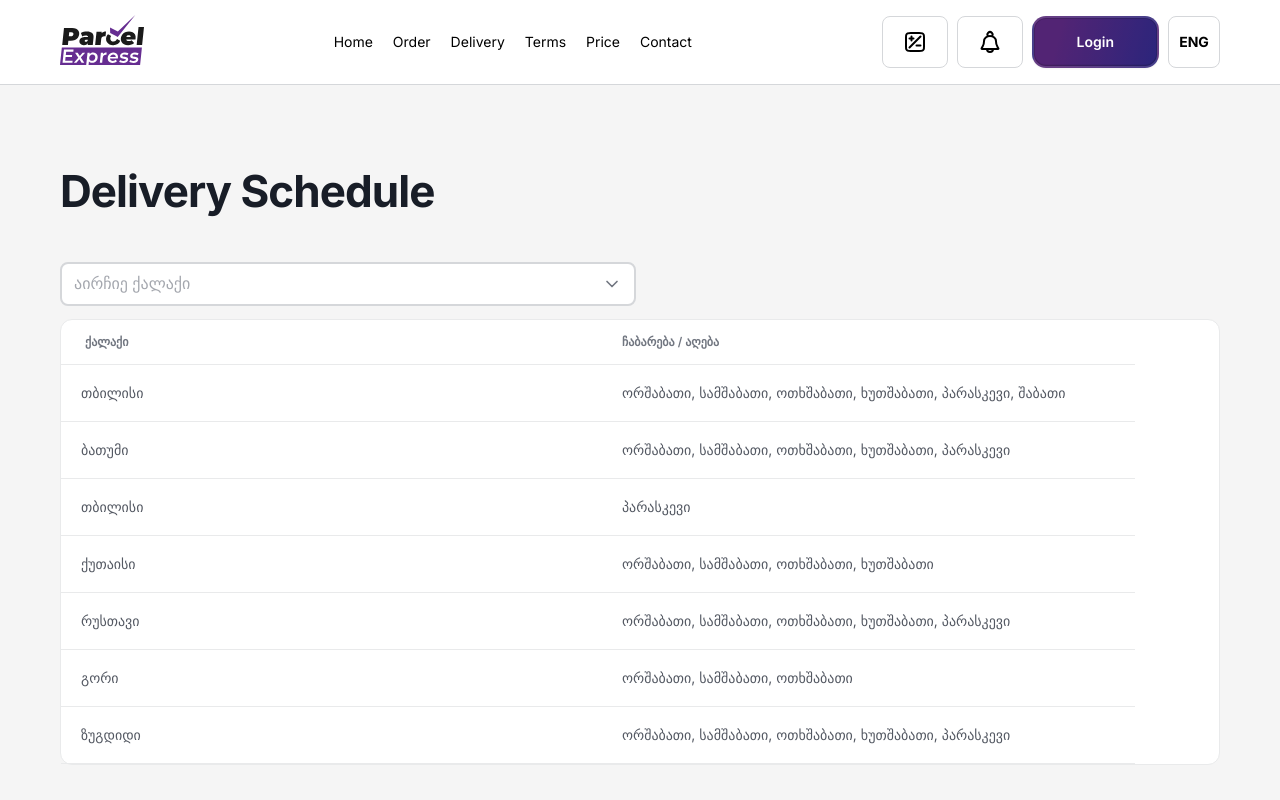
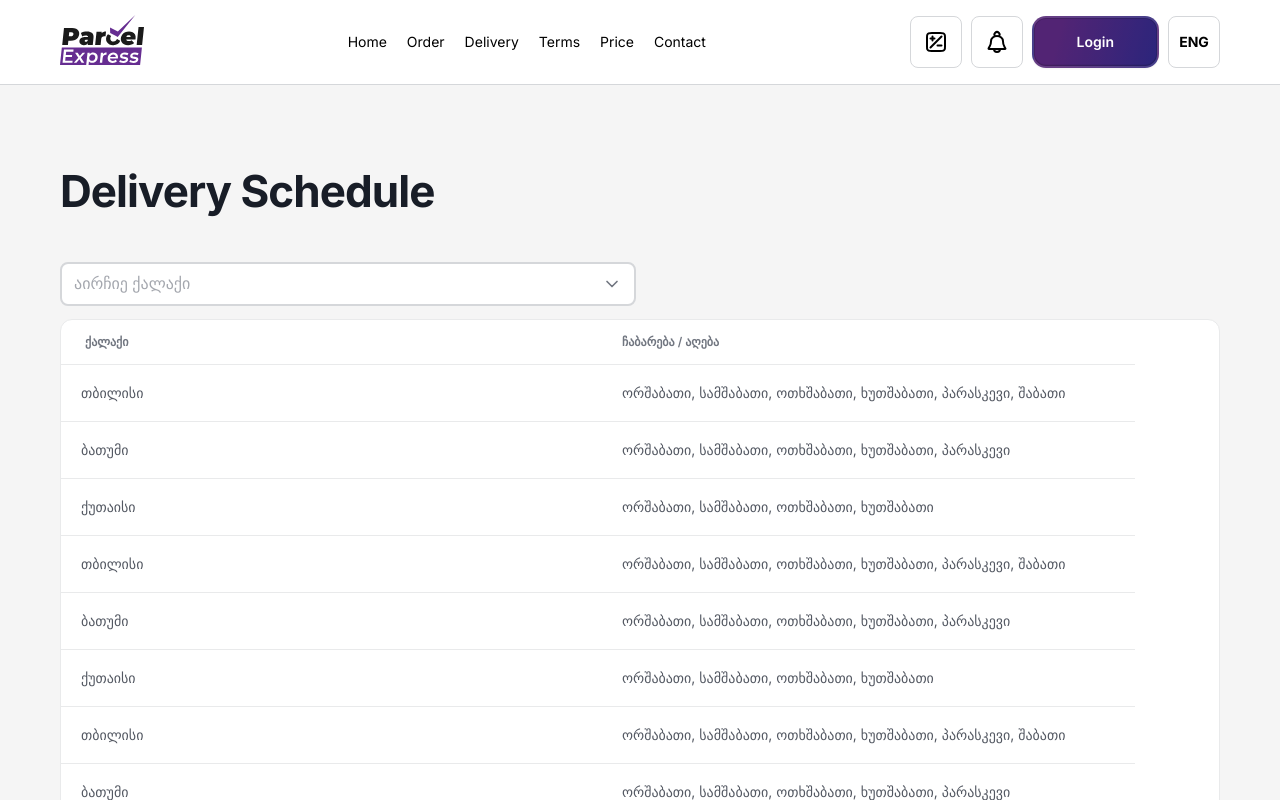
Before and after one commit to parcel-express/parcel-frontend, a Next.js app: page /en/delivery in a window 1280 px wide. Shown: the top 800 px of the page. Built offline with nearby package versions, Linux system fonts and the light colour scheme.

Commit message:
created shared component Table and Delivery screen

```diff
--- a/messages/en.json
+++ b/messages/en.json
@@ -112,6 +112,7 @@
     "button": "Search"
   },
   "Delivery": {
-    "title": "Delivery Schedule"
+    "title": "Delivery Schedule",
+    "placeholder": "Enter City"
   }
 }
--- a/messages/ka.json
+++ b/messages/ka.json
@@ -109,6 +109,7 @@
     "button": "ძებნა"
   },
   "Delivery": {
-    "title": "მიწოდების გრაფიკი"
+    "title": "მიწოდების გრაფიკი",
+    "placeholder": "ჩაწერე ქალაქი"
   }
 }
--- a/messages/ru.json
+++ b/messages/ru.json
@@ -109,6 +109,7 @@
     "button": "Поиск"
   },
   "Dropdown": {
-    "title": "Член команды"
+    "title": "Член команды",
+    "placeholder": "Выберите город"
   }
 }
--- a/src/components/Button.tsx
+++ b/src/components/Button.tsx
@@ -27,7 +27,7 @@ interface ButtonProps {
 
 const sizeStyles = {
   xs: css`
-    padding: 12px 20px;
+    padding: 12px 13px;
     font-size: 12px;
     line-height: 100%;
     border-radius: 8px;
--- a/src/components/Hero.tsx
+++ b/src/components/Hero.tsx
@@ -193,7 +193,7 @@ const Hero = () => {
           </Description>
 
           <DesktopContainer>
-            <SearchInput size='md' />
+            <SearchInput size='md' placeholder={tHero('placeholder')} />
           </DesktopContainer>
           <MobileContainer>
             <SearchInput size='xs' />
--- a/src/components/SearchInput.tsx
+++ b/src/components/SearchInput.tsx
@@ -2,6 +2,7 @@ import React from 'react';
 import styled from 'styled-components';
 import { useTranslations } from 'use-intl';
 
+import SearchIcon from '@/icons/SearchIcon';
 import { colors } from '@/styles/colors';
 
 import Button from './Button';
@@ -13,22 +14,10 @@ const inputSizes = {
     padding: '9px 13px 9px 21px',
   },
   xs: {
-    padding: '4px 3px 4px 11px',
+    paddingNoIcon: '4px 3px 4px 11px',
+    paddingWithIcon: '12px 14px',
   },
 } as const;
-
-export type InputSize = keyof typeof inputSizes;
-
-const Input = styled.div<{ $size?: InputSize }>`
-  display: flex;
-  justify-content: space-between;
-  padding: ${({ $size }) => inputSizes[$size ?? 'md'].padding};
-  align-items: center;
-  width: 100%;
-  background-color: ${colors.background.white};
-  border: 1px solid ${colors.border.primary};
-  border-radius: 8px;
-`;
 
 const StyledInput = styled.input<{ $size?: InputSize }>`
   border: none;
@@ -39,13 +28,48 @@ const StyledInput = styled.input<{ $size?: InputSize }>`
   }
 `;
 
-const SearchInput: React.FC<{ size?: InputSize }> = ({ size = 'md' }) => {
+const LeftIconWrapper = styled.div<{ $size?: InputSize }>`
+  display: flex;
+  align-items: center;
+  margin-right: 8px;
+  pointer-events: none;
+  svg {
+    display: block;
+  }
+`;
+
+export type InputSize = keyof typeof inputSizes;
+
+const Input = styled.div<{ $size?: InputSize; $hasLeftIcon?: boolean }>`
+  position: relative;
+  display: flex;
+  justify-content: space-between;
+  padding: ${({ $size, $hasLeftIcon }) =>
+    $size === 'xs'
+      ? $hasLeftIcon
+        ? inputSizes.xs.paddingWithIcon
+        : inputSizes.xs.paddingNoIcon
+      : inputSizes.md.padding};
+  width: 100%;
+  background-color: ${colors.background.white};
+  border: 1px solid ${colors.border.primary};
+  border-radius: 8px;
+`;
+
+const SearchInput: React.FC<{
+  size?: InputSize;
+  placeholder?: string;
+  mode?: 'button' | 'icon';
+  onIconClick?: () => void;
+  leftIcon?: boolean;
+}> = ({ size = 'md', placeholder, mode = 'button', leftIcon = true }) => {
   const tHero = useTranslations('Hero');
+  const resolvedPlaceholder = placeholder ?? tHero('placeholder');
   return (
     <>
       <DesktopContainer>
         <Input $size={size}>
-          <StyledInput placeholder={tHero('placeholder')} type='text' />
+          <StyledInput placeholder={resolvedPlaceholder} type='text' />
           <Button variant='primary' size='mdSearch'>
             <Typography variant='text-sm' weight='bold' color={colors.text.white}>
               {tHero('button')}
@@ -54,13 +78,22 @@ const SearchInput: React.FC<{ size?: InputSize }> = ({ size = 'md' }) => {
         </Input>
       </DesktopContainer>
       <MobileContainer>
-        <Input $size={size}>
-          <StyledInput placeholder={tHero('placeholder')} type='text' />
-          <Button variant='primary' size='xsSearch'>
-            <Typography variant='text-xs' weight='bold' color={colors.text.white}>
-              {tHero('button')}
-            </Typography>
-          </Button>
+        <Input $size={size} $hasLeftIcon={leftIcon}>
+          {leftIcon ? (
+            <LeftIconWrapper $size={size} aria-hidden>
+              <SearchIcon />
+            </LeftIconWrapper>
+          ) : null}
+
+          <StyledInput placeholder={resolvedPlaceholder} type='text' />
+
+          {mode === 'button' ? (
+            <Button variant='primary' size='xsSearch'>
+              <Typography variant='text-xs' weight='bold' color={colors.text.white}>
+                {tHero('button')}
+              </Typography>
+            </Button>
+          ) : null}
         </Input>
       </MobileContainer>
     </>
--- a/src/components/Table.tsx
+++ b/src/components/Table.tsx
@@ -1,11 +1,15 @@
+'use client';
 import React from 'react';
 import styled from 'styled-components';
 
+import ClockIcon from '@/icons/ClockIcon';
+import LocationIcon from '@/icons/LocationIcon';
 import { colors } from '@/styles/colors';
 
+import { DesktopContainer, MobileContainer } from './Responsive';
 import { Typography } from './Typography';
 
-const TableContainer = styled.div`
+const DesktopGrid = styled.div`
   width: 100%;
   border: 1px solid ${colors.border.light};
   border-radius: 12px;
@@ -13,17 +17,13 @@ const TableContainer = styled.div`
   display: grid;
   grid-template-columns: 1fr 1fr;
   background-color: ${colors.background.white};
-  @media (max-width: 1080px) {
-    display: flex;
-    flex-direction: column;
-  }
 `;
 
 const Title = styled.span`
   display: block;
   border-bottom: 1px solid ${colors.border.light};
   padding: 13px 0 13px 24px;
-  @media (max-width: 1080px) {
+  @media screen and (max-width: 1080px) {
     display: none;
   }
 `;
@@ -40,7 +40,49 @@ const SecondRow = styled.span`
   padding: 18px 0 18px 24px;
 `;
 
-const data = [
+/* Mobile card styles */
+const MobileList = styled.div`
+  display: flex;
+  flex-direction: column;
+  gap: 10px;
+`;
+
+const Card = styled.div`
+  border: 1px solid ${colors.border.light};
+  border-radius: 8px;
+  background: ${colors.background.white};
+  padding: 16px 0;
+`;
+
+const CardTop = styled.div`
+  display: flex;
+  gap: 4px;
+  align-items: center;
+  padding: 0 0 16px 16px;
+  border-bottom: 1px solid ${colors.border.light};
+`;
+
+const CardBody = styled.div`
+  display: flex;
+  gap: 4px;
+  padding: 16px 0 0 16px;
+`;
+
+const DescriptionWapper = styled.div`
+  display: flex;
+  flex-direction: column;
+  gap: 4px;
+`;
+
+const TitleMobile = styled.span`
+  display: block;
+`;
+
+const IconWrapper = styled.div`
+  width: 20px;
+  height: 20px;
+`;
+const defaultData = [
   {
     firstrow: 'თბილისი',
     secondrow: 'ორშაბათი, სამშაბათი, ოთხშაბათი, ხუთშაბათი, პარასკევი, შაბათი',
@@ -53,14 +95,34 @@ const data = [
   { firstrow: 'ზუგდიდი', secondrow: 'ორშაბათი, სამშაბათი, ოთხშაბათი, ხუთშაბათი, პარასკევი' },
 ];
 
-const titles = {
+const defaultTitles = {
   firstTitle: 'ქალაქი',
   secondTitle: 'ჩაბარება / აღება',
 } as const;
 
-const Table = () => {
+export type TableDetail = {
+  firstrow: string;
+  secondrow: string;
+};
+
+export type TableTitles = {
+  firstTitle?: string;
+  secondTitle?: string;
+};
+
+export type TableProps = {
+  details?: TableDetail[];
+  titles?: TableTitles;
+  rows?: number;
+};
+
+const Table: React.FC<TableProps> = ({ details = defaultData, titles = defaultTitles, rows }) => {
+  const displayData = rows != null ? details.slice(0, rows) : details;
+
   return (
-    <TableContainer>
+    <>
+      <DesktopContainer>
+        <DesktopGrid>
           <Typography variant='text-xs' weight='semibold' color={colors.text.lighter}>
             <Title>{titles.firstTitle}</Title>
           </Typography>
@@ -68,7 +130,7 @@ const Table = () => {
             <Title>{titles.secondTitle}</Title>
           </Typography>
 
-      {data.map((item, index) => (
+          {displayData.map((item, index) => (
             <React.Fragment key={index}>
               <Typography variant='text-sm' weight='regular' color={colors.text.tertiary}>
                 <FirstRow>{item.firstrow}</FirstRow>
@@ -78,7 +140,36 @@ const Table = () => {
               </Typography>
             </React.Fragment>
           ))}
-    </TableContainer>
+        </DesktopGrid>
+      </DesktopContainer>
+      <MobileContainer>
+        <MobileList>
+          {displayData.map((item, idx) => (
+            <Card key={idx}>
+              <CardTop>
+                <LocationIcon />
+                <Typography variant='text-sm' weight='bold' color={colors.text.primary}>
+                  {item.firstrow}
+                </Typography>
+              </CardTop>
+              <CardBody>
+                <IconWrapper>
+                  <ClockIcon />
+                </IconWrapper>
+                <DescriptionWapper>
+                  <Typography variant='text-xs' weight='regular' color={colors.text.primary}>
+                    <TitleMobile>{titles.secondTitle}</TitleMobile>
+                  </Typography>
+                  <Typography variant='text-sm' weight='bold' color={colors.text.primary}>
+                    {item.secondrow}
+                  </Typography>
+                </DescriptionWapper>
+              </CardBody>
+            </Card>
+          ))}
+        </MobileList>
+      </MobileContainer>
+    </>
   );
 };
 
--- a/src/screens/DeliveryScreen.tsx
+++ b/src/screens/DeliveryScreen.tsx
@@ -8,7 +8,9 @@ import Dropdown from '@/components/Dropdown';
 import Footer from '@/components/Footer';
 import Header from '@/components/Header';
 import PageTitle from '@/components/PageTitle';
-import Table from '@/components/Table';
+import { DesktopContainer, MobileContainer } from '@/components/Responsive';
+import SearchInput from '@/components/SearchInput';
+import Table, { TableDetail } from '@/components/Table';
 
 const DropdownContainer = styled.div`
   max-width: 576px;
@@ -18,6 +20,9 @@ const MainContainer = styled.div`
   display: flex;
   flex-direction: column;
   padding: 76px 0 136px 0;
+  @media (max-width: 1080px) {
+    padding: 36px 0 80px 0;
+  }
 `;
 
 const Title = styled.div`
@@ -29,10 +34,77 @@ const Title = styled.div`
 
 const TableContainer = styled.div`
   margin-top: 13px;
+
   @media (max-width: 1080px) {
     margin-top: 20px;
+
+    max-height: 650px;
+    overflow-y: auto;
+    -webkit-overflow-scrolling: touch;
+  }
+
+  /* optional: thin custom scrollbar for WebKit */
+  @media (max-width: 1080px) {
+    &::-webkit-scrollbar {
+      width: 8px;
+    }
+    &::-webkit-scrollbar-thumb {
+      background: rgba(0, 0, 0, 0.12);
+      border-radius: 999px;
+    }
   }
 `;
+
+const deliveryItems: TableDetail[] = [
+  {
+    firstrow: 'თბილისი',
+    secondrow: 'ორშაბათი, სამშაბათი, ოთხშაბათი, ხუთშაბათი, პარასკევი, შაბათი',
+  },
+  { firstrow: 'ბათუმი', secondrow: 'ორშაბათი, სამშაბათი, ოთხშაბათი, ხუთშაბათი, პარასკევი' },
+  { firstrow: 'ქუთაისი', secondrow: 'ორშაბათი, სამშაბათი, ოთხშაბათი, ხუთშაბათი' },
+  {
+    firstrow: 'თბილისი',
+    secondrow: 'ორშაბათი, სამშაბათი, ოთხშაბათი, ხუთშაბათი, პარასკევი, შაბათი',
+  },
+  { firstrow: 'ბათუმი', secondrow: 'ორშაბათი, სამშაბათი, ოთხშაბათი, ხუთშაბათი, პარასკევი' },
+  { firstrow: 'ქუთაისი', secondrow: 'ორშაბათი, სამშაბათი, ოთხშაბათი, ხუთშაბათი' },
+  {
+    firstrow: 'თბილისი',
+    secondrow: 'ორშაბათი, სამშაბათი, ოთხშაბათი, ხუთშაბათი, პარასკევი, შაბათი',
+  },
+  { firstrow: 'ბათუმი', secondrow: 'ორშაბათი, სამშაბათი, ოთხშაბათი, ხუთშაბათი, პარასკევი' },
+  { firstrow: 'ქუთაისი', secondrow: 'ორშაბათი, სამშაბათი, ოთხშაბათი, ხუთშაბათი' },
+  {
+    firstrow: 'თბილისი',
+    secondrow: 'ორშაბათი, სამშაბათი, ოთხშაბათი, ხუთშაბათი, პარასკევი, შაბათი',
+  },
+  { firstrow: 'ბათუმი', secondrow: 'ორშაბათი, სამშაბათი, ოთხშაბათი, ხუთშაბათი, პარასკევი' },
+  { firstrow: 'ქუთაისი', secondrow: 'ორშაბათი, სამშაბათი, ოთხშაბათი, ხუთშაბათი' },
+  {
+    firstrow: 'თბილისი',
+    secondrow: 'ორშაბათი, სამშაბათი, ოთხშაბათი, ხუთშაბათი, პარასკევი, შაბათი',
+  },
+  { firstrow: 'ბათუმი', secondrow: 'ორშაბათი, სამშაბათი, ოთხშაბათი, ხუთშაბათი, პარასკევი' },
+  { firstrow: 'ქუთაისი', secondrow: 'ორშაბათი, სამშაბათი, ოთხშაბათი, ხუთშაბათი' },
+  {
+    firstrow: 'თბილისი',
+    secondrow: 'ორშაბათი, სამშაბათი, ოთხშაბათი, ხუთშაბათი, პარასკევი, შაბათი',
+  },
+  { firstrow: 'ბათუმი', secondrow: 'ორშაბათი, სამშაბათი, ოთხშაბათი, ხუთშაბათი, პარასკევი' },
+  { firstrow: 'ქუთაისი', secondrow: 'ორშაბათი, სამშაბათი, ოთხშაბათი, ხუთშაბათი' },
+  {
+    firstrow: 'თბილისი',
+    secondrow: 'ორშაბათი, სამშაბათი, ოთხშაბათი, ხუთშაბათი, პარასკევი, შაბათი',
+  },
+  { firstrow: 'ბათუმი', secondrow: 'ორშაბათი, სამშაბათი, ოთხშაბათი, ხუთშაბათი, პარასკევი' },
+  { firstrow: 'ქუთაისი', secondrow: 'ორშაბათი, სამშაბათი, ოთხშაბათი, ხუთშაბათი' },
+  {
+    firstrow: 'თბილისი',
+    secondrow: 'ორშაბათი, სამშაბათი, ოთხშაბათი, ხუთშაბათი, პარასკევი, შაბათი',
+  },
+  { firstrow: 'ბათუმი', secondrow: 'ორშაბათი, სამშაბათი, ოთხშაბათი, ხუთშაბათი, პარასკევი' },
+  { firstrow: 'ქუთაისი', secondrow: 'ორშაბათი, სამშაბათი, ოთხშაბათი, ხუთშაბათი' },
+];
 
 function DeliveryScreen() {
   const [selectedDropdown, setSelectedDropdown] = React.useState<string>('');
@@ -46,6 +118,7 @@ function DeliveryScreen() {
           <Title>
             <PageTitle title={tDelivery('title')} desktopVariant='large'></PageTitle>
           </Title>
+          <DesktopContainer>
             <DropdownContainer>
               <Dropdown
                 value={selectedDropdown}
@@ -64,8 +137,21 @@ function DeliveryScreen() {
                 ]}
               />
             </DropdownContainer>
+          </DesktopContainer>
+          <MobileContainer>
+            <SearchInput
+              size='xs'
+              placeholder={tDelivery('placeholder')}
+              mode='icon'
+              leftIcon={true}
+            />
+          </MobileContainer>
           <TableContainer>
-            <Table />
+            <Table
+              details={deliveryItems}
+              rows={19}
+              titles={{ firstTitle: 'ქალაქი', secondTitle: 'ჩაბარება / აღება' }}
+            />
           </TableContainer>
         </MainContainer>
       </Container>
```
Lines whose indentation alone changed are shown as unchanged.
